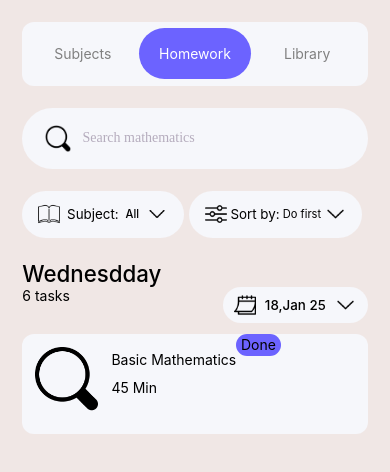
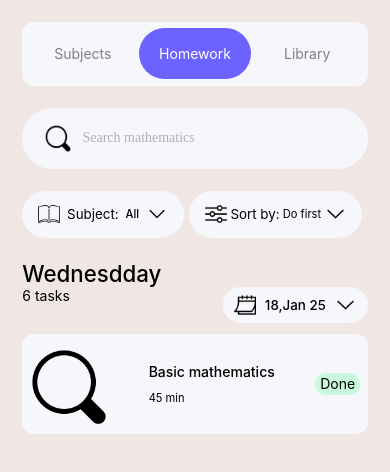
Before and after one commit to Mansoorali121/Student-Management-App-with-Firebase, a React Native app: screen / in a window 390 px wide. Shown: the top 472 px of the page. Built offline with nearby package versions, Linux system fonts and the light colour scheme.

Commit message:
card complete

```diff
--- a/src/components/Todolist.js
+++ b/src/components/Todolist.js
@@ -7,20 +7,18 @@ const Todolist = () => {
   return (
     <View style={styles.container}>
       <View style={styles.card}>
-        <View style={{flexDirection:"row"}}>
-            <View>
-            <Image
-          source={require('../assets/icons/search.png')}
-          style={styles.image}
-        />
+        <View>
+          <Image
+            source={require('../assets/icons/search.png')}
+            style={styles.image}
+          />
         </View>
-        <View style={styles.cardtext}>
-          <Text style={{ marginStart: s(10) }}>Basic Mathematics</Text>
-          <Text style={{ marginStart: s(10) }}>45 Min</Text>
+        <View>
+          <Text style={styles.basictext}>Basic mathematics</Text>
+          <Text style={styles.mintstext}>45 min</Text>
         </View>
         <View style={styles.donebtn}>
           <Text>Done</Text>
-        </View>
         </View>
       </View>
     </View>
@@ -31,20 +29,24 @@ export default Todolist;
 
 const styles = StyleSheet.create({
   container: { marginTop: s(10) },
-  image: { height: s(60), width: s(60), marginStart: s(10), marginTop: s(10) },
+  image: { height: s(70), width: s(70), marginTop: s(5) },
   card: {
     height: s(90),
     backgroundColor: theme.colors.background,
     borderRadius: theme.radius.md,
     flexDirection: 'row',
+    justifyContent: 'space-between',
+    alignItems: 'center',
+    paddingHorizontal: s(7),
   },
-  cardtext: { marginTop: s(15), gap: s(10) },
   donebtn: {
     height: s(20),
-    backgroundColor: theme.colors.primary,
+    backgroundColor: theme.colors.done,
     width: s(40),
     borderRadius: theme.radius.md,
     alignItems: 'center',
     justifyContent: 'center',
   },
+  basictext: { marginBottom: s(10), fontWeight: '500' },
+  mintstext: { fontSize: s(10) },
 });
```
